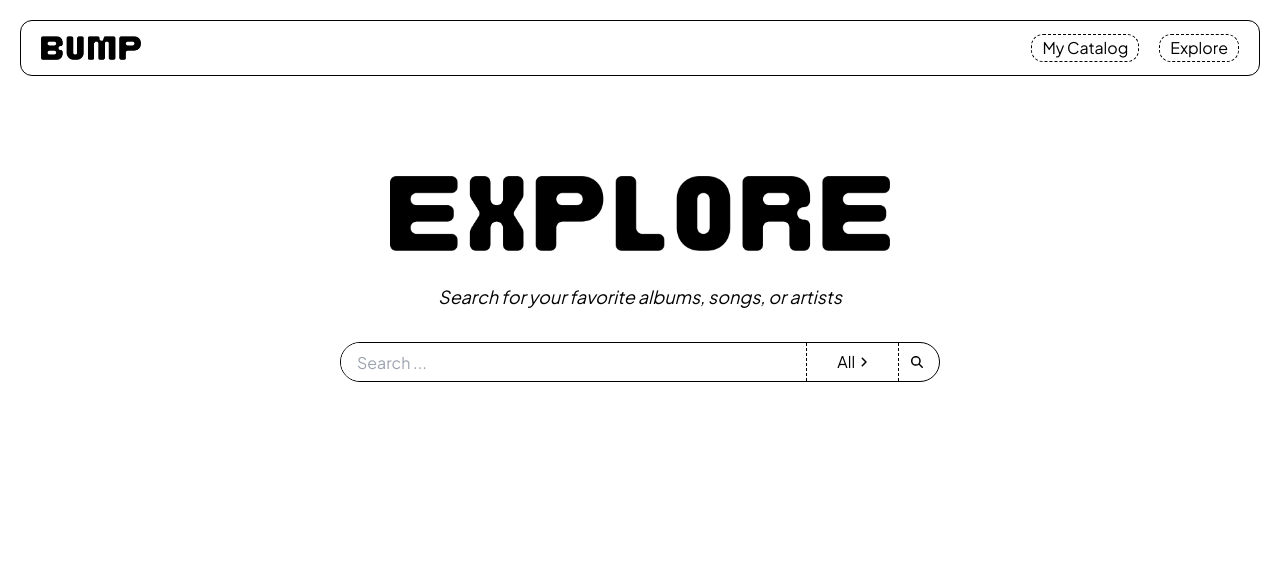
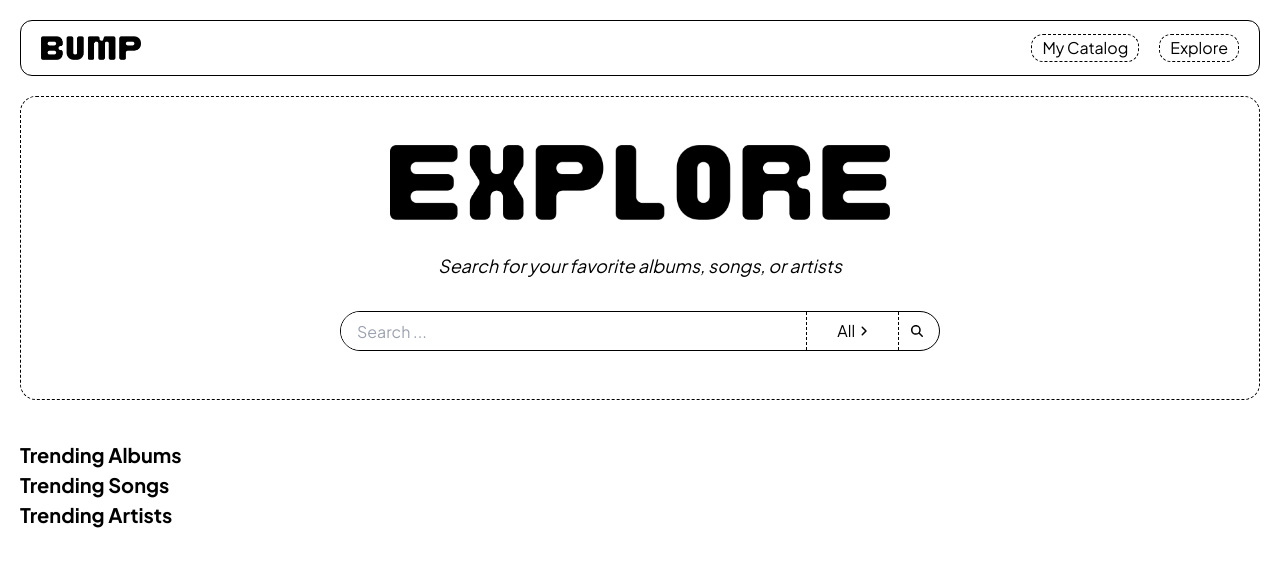
Before and after one commit to alextorresp/bump-catalog, a Next.js app: page /explore in a window 1280 px wide. Shown: the top 566 px of the page. Built offline with nearby package versions, Linux system fonts and the light colour scheme.

Commit message:
Add content to explore page

```diff
--- a/src/app/explore/page.tsx
+++ b/src/app/explore/page.tsx
@@ -4,10 +4,17 @@ import Image from 'next/image';
 export default function Explore() {
 
   return (
-    <main className='container centered-column'>
-      <Image src='/explore.png' alt='' width={500} height={150} className='mt-[80px]'/>
-      <h2 className='mt-8 mb-8 text-center'>Search for your favorite albums, songs, or artists</h2>
-      <SearchBar />
+    <main className='container'>
+      <div className='centered-column border border-black border-dashed rounded-2xl py-12 px-4'>
+        <Image src='/explore.png' alt='' width={500} height={150} className=''/>
+        <h2 className='mt-8 mb-8 text-center italic'>Search for your favorite albums, songs, or artists</h2>
+        <SearchBar />
+      </div>
+      <div className='flex flex-col justify-start w-full mt-10 '>
+        <h3 className='font-bold'>Trending Albums</h3>
+        <h3 className='font-bold'>Trending Songs</h3>
+        <h3 className='font-bold'>Trending Artists</h3>
+      </div>
     </main>
   )
 };
--- a/src/app/globals.css
+++ b/src/app/globals.css
@@ -12,7 +12,10 @@ html {
 
 h2 {
   font-size: clamp(16px, 1.5vw, 18px);
-  font-style: italic;
+}
+
+h3 {
+  font-size: clamp(20px, 1.5vw, 22px);
 }
 
 p, .responsive-text, ::placeholder {
```
